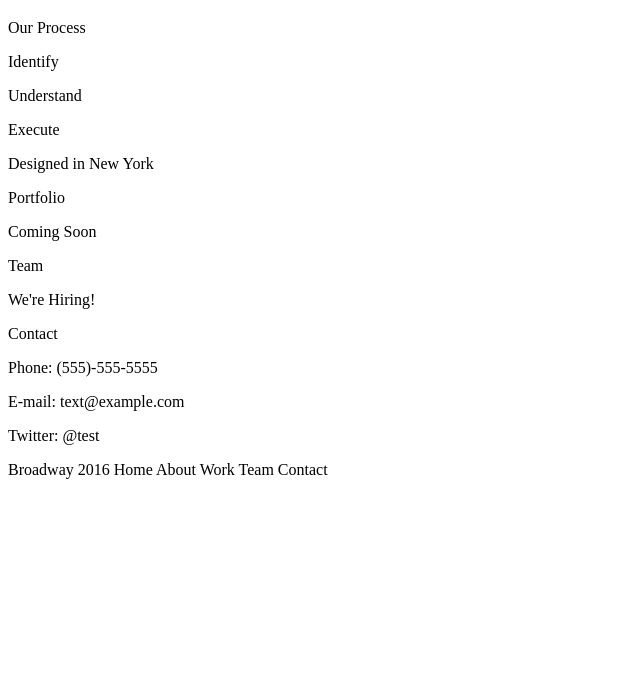
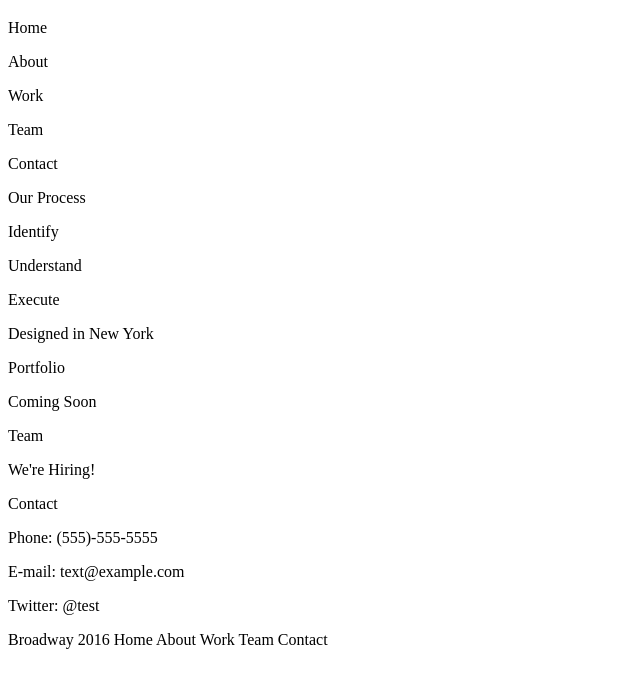
Before and after one commit to reasew/Broadway_Design, a plain HTML site: page resources/index.html in a window 1280 px wide. Shown: the part 61-748 px from the top of the page, without its empty margins (0-640 px from the left). Drawn offline with Linux system fonts and the light colour scheme.

Commit message:
topmenu corrections

```diff
--- a/resources/index.html
+++ b/resources/index.html
@@ -10,11 +10,11 @@
 
 <!--- Top Menu --->
 <div id="topmenu">
-    <class "Home">
-    <class "About"
-    <class "Work">
-    <class "Team">
-    <class "Contact">
+    <p>Home</p>
+    <p>About</p>
+    <p>Work</p>
+    <p>Team</p>
+    <p>Contact</p>
 
 
   <p>Our Process<p>
```
